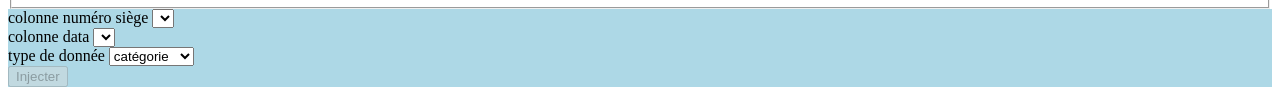
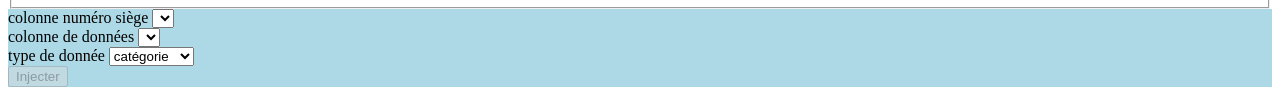
Before and after one commit to Serrulien/hemicycle-france, a website: page docs/principale.html in a window 1280 px wide. Shown: the part 202-304 px from the top of the page. Drawn offline with Linux system fonts and the light colour scheme.

Commit message:
refactor(app): colonne data -> colonne de données

```diff
--- a/docs/principale.html
+++ b/docs/principale.html
@@ -97,7 +97,7 @@ SOFTWARE.
 
 		<br>
 
-		<label for="dataColonne">colonne data</label>
+		<label for="dataColonne">colonne de données</label>
 		<select id="dataColonne" required></select>
 
 		<br>
```
